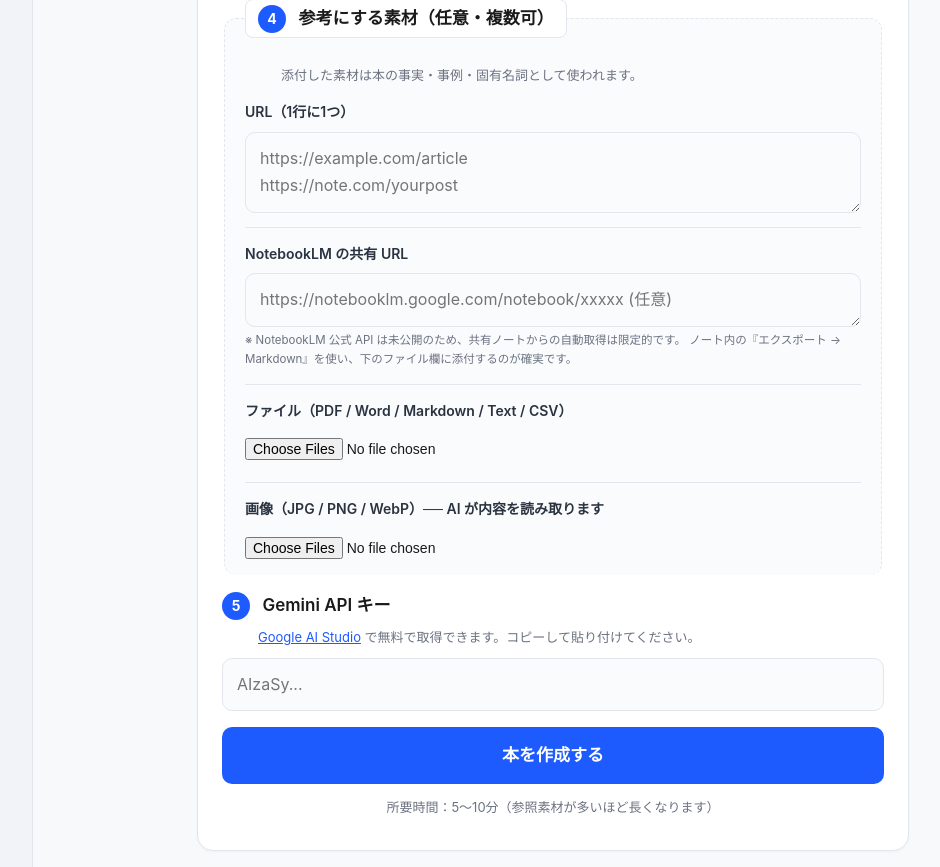
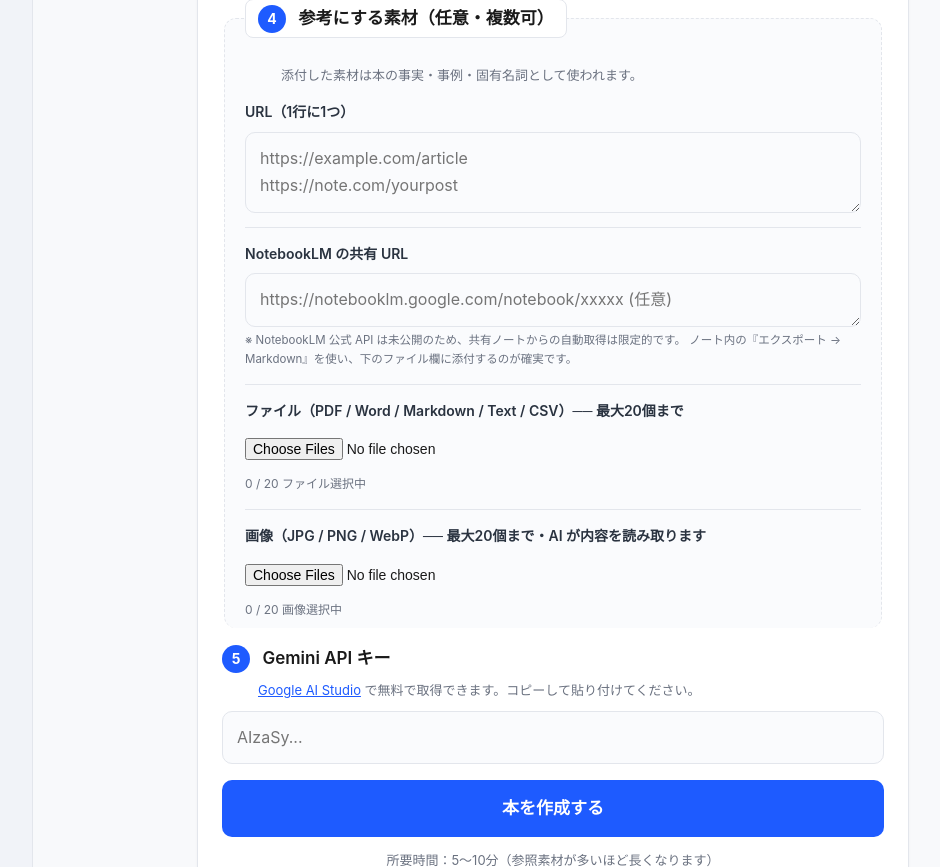
Before and after one commit to harry-n2/book-maker-app, a FastAPI app: page / in a window 1280 px wide. Shown: the part 809-1676 px from the top of the page, without its empty margins (207-1147 px from the left). Run offline with FastAPI, Linux system fonts and the light colour scheme.

Commit message:
feat(uploads): cap files/images at 20 each with server+client validation
- app.py: MAX_FILES_PER_KIND=20 定数追加、_collect_references で件数チェック → 21個以上は HTTPException 400
- index.html: ヒントに「最大20個まで」明記、ref-counter (file-counter / image-counter) を追加
- app.js: ファイル選択時に '0 / 20 選択中' をライブ表示、超過時は赤字で警告。submit 時にも事前チェック
- style.css: .ref-counter / .over-limit スタイル追加

Co-Authored-By: Claude Opus 4.7 (1M context) <noreply@anthropic.com>

```diff
--- a/app.py
+++ b/app.py
@@ -38,6 +38,7 @@ JOB_STATE: dict[str, dict] = {}
 ALLOWED_FILE_EXT = {".pdf", ".docx", ".md", ".markdown", ".txt", ".csv", ".json", ".yml", ".yaml"}
 ALLOWED_IMAGE_EXT = {".png", ".jpg", ".jpeg", ".webp", ".gif"}
 MAX_FILE_BYTES = 20 * 1024 * 1024  # 20MB / file
+MAX_FILES_PER_KIND = 20            # ファイル・画像はそれぞれ最大20個まで
 
 
 @app.get("/", response_class=HTMLResponse)
@@ -64,6 +65,19 @@ def _collect_references(
     images: list[UploadFile],
     notebooklm_urls: list[str],
 ) -> list[Reference]:
+    file_count = sum(1 for f in (files or []) if f and f.filename)
+    image_count = sum(1 for f in (images or []) if f and f.filename)
+    if file_count > MAX_FILES_PER_KIND:
+        raise HTTPException(
+            status_code=400,
+            detail=f"添付ファイルは最大 {MAX_FILES_PER_KIND} 個までです（送信されたのは {file_count} 個）。",
+        )
+    if image_count > MAX_FILES_PER_KIND:
+        raise HTTPException(
+            status_code=400,
+            detail=f"添付画像は最大 {MAX_FILES_PER_KIND} 個までです（送信されたのは {image_count} 個）。",
+        )
+
     refs: list[Reference] = []
     refs_dir = job_dir / "references"
     refs_dir.mkdir(parents=True, exist_ok=True)
--- a/static/app.js
+++ b/static/app.js
@@ -112,21 +112,33 @@
   }
 
   // -------------------------------------------------------------------
-  // ファイル選択時のリスト表示
+  // ファイル選択時のリスト表示・カウンタ・上限チェック
   // -------------------------------------------------------------------
-  function bindFileList(inputId, listId) {
-    $(inputId).addEventListener("change", (e) => {
+  const MAX_FILES_PER_KIND = 20;
+
+  function bindFileList(inputId, listId, counterId, kindLabel) {
+    const input = $(inputId);
+    const counter = $(counterId);
+    input.addEventListener("change", (e) => {
+      const files = Array.from(e.target.files);
       const ul = $(listId);
       ul.innerHTML = "";
-      Array.from(e.target.files).forEach((f) => {
+      files.forEach((f) => {
         const li = document.createElement("li");
         li.textContent = `📎 ${f.name} (${(f.size / 1024).toFixed(1)} KB)`;
         ul.appendChild(li);
       });
+      counter.textContent = `${files.length} / ${MAX_FILES_PER_KIND} ${kindLabel}選択中`;
+      if (files.length > MAX_FILES_PER_KIND) {
+        counter.classList.add("over-limit");
+        counter.textContent += `  ⚠ 上限を超えています（${kindLabel}は最大${MAX_FILES_PER_KIND}個まで）`;
+      } else {
+        counter.classList.remove("over-limit");
+      }
     });
   }
-  bindFileList("files", "file-list");
-  bindFileList("images", "image-list");
+  bindFileList("files", "file-list", "file-counter", "ファイル");
+  bindFileList("images", "image-list", "image-counter", "画像");
 
   // -------------------------------------------------------------------
   // 通信
@@ -187,6 +199,16 @@
     };
     if (!payload.theme || !payload.author || !payload.api_key) {
       alert("未入力の項目があります（テーマ・著者名・API キー）");
+      return;
+    }
+    const fileCount = $("files").files.length;
+    const imageCount = $("images").files.length;
+    if (fileCount > MAX_FILES_PER_KIND) {
+      alert(`添付ファイルは最大 ${MAX_FILES_PER_KIND} 個までです（現在 ${fileCount} 個）。`);
+      return;
+    }
+    if (imageCount > MAX_FILES_PER_KIND) {
+      alert(`添付画像は最大 ${MAX_FILES_PER_KIND} 個までです（現在 ${imageCount} 個）。`);
       return;
     }
     sessionStorage.setItem(API_KEY_STORE, payload.api_key);
--- a/static/style.css
+++ b/static/style.css
@@ -198,6 +198,16 @@ input[type="file"] {
   color: var(--muted);
   margin-top: 4px;
 }
+.ref-counter {
+  font-size: 12px;
+  color: var(--muted);
+  margin: 6px 0 0;
+}
+.ref-counter.over-limit {
+  color: var(--error);
+  font-weight: 600;
+}
+
 .upload-list {
   list-style: none;
   padding: 0;
--- a/templates/index.html
+++ b/templates/index.html
@@ -75,15 +75,18 @@
         </div>
 
         <div class="ref-row">
-          <span class="ref-label">ファイル（PDF / Word / Markdown / Text / CSV）</span>
+          <span class="ref-label">ファイル（PDF / Word / Markdown / Text / CSV）── 最大20個まで</span>
           <input type="file" id="files" name="files" multiple
+            data-max="20"
             accept=".pdf,.docx,.md,.markdown,.txt,.csv,.json,.yml,.yaml">
+          <p class="ref-counter" id="file-counter">0 / 20 ファイル選択中</p>
           <ul id="file-list" class="upload-list"></ul>
         </div>
 
         <div class="ref-row">
-          <span class="ref-label">画像（JPG / PNG / WebP）── AI が内容を読み取ります</span>
-          <input type="file" id="images" name="images" multiple accept="image/*">
+          <span class="ref-label">画像（JPG / PNG / WebP）── 最大20個まで・AI が内容を読み取ります</span>
+          <input type="file" id="images" name="images" multiple data-max="20" accept="image/*">
+          <p class="ref-counter" id="image-counter">0 / 20 画像選択中</p>
           <ul id="image-list" class="upload-list"></ul>
         </div>
       </fieldset>
```
